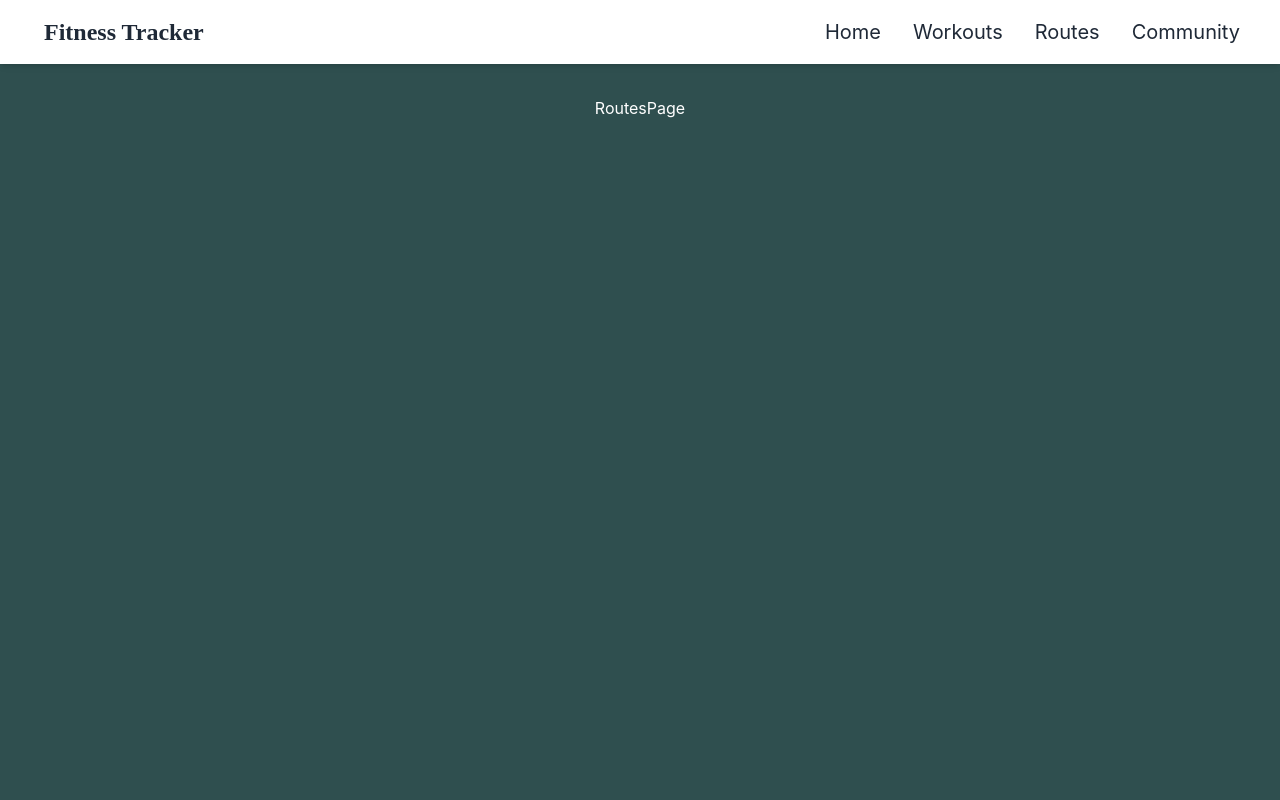
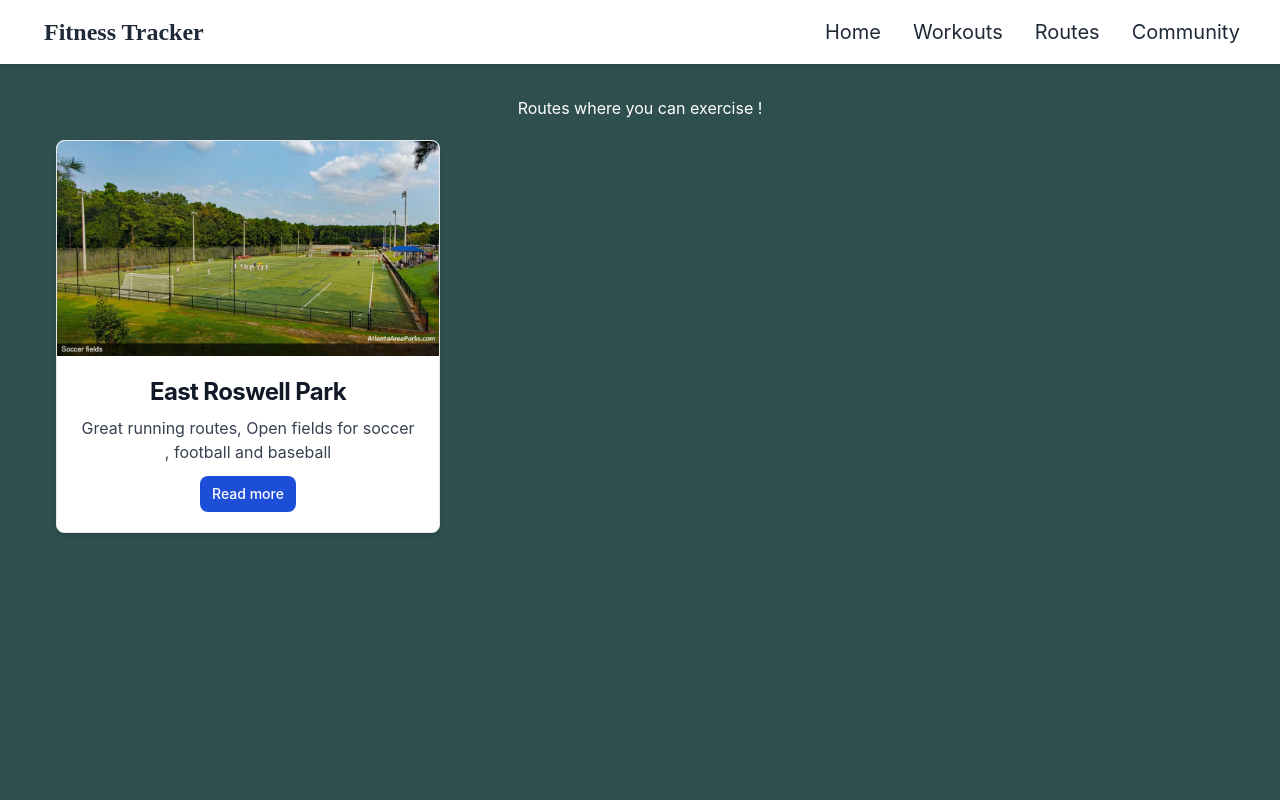
Before and after one commit to drodriguez28/fitness-tracker-ui, a React (Create React App) app: page /routes in a window 1280 px wide. Shown: the top 800 px of the page. Built offline with nearby package versions, Linux system fonts and the light colour scheme.

Commit message:
I added A east roswell picture, card and routes

```diff
--- a/src/pages/RoutesPage.js
+++ b/src/pages/RoutesPage.js
@@ -1,9 +1,29 @@
-import React from 'react'
+import React from "react";
 
 export default function RoutesPage() {
   return (
     <div class="pt-24">
-      <h1>RoutesPage</h1>
+      <h1>Routes where you can exercise !</h1>
+
+      <div class="max-w-sm bg-white rounded-lg border border-gray-200 shadow-md dark:bg-gray-800 dark:border-gray-700 mx-14 mt-5">
+        <img class="rounded-t-lg" src="/eastroswell.jpg" alt="" />
+
+        <div class="p-5">
+          <h5 class="mb-2 text-2xl font-bold tracking-tight text-gray-900 dark:text-white">
+            East Roswell Park
+          </h5>
+
+          <p class="mb-3 font-normal text-gray-700 dark:text-gray-400">
+            Great running routes, Open fields for soccer , football and baseball
+          </p>
+          <a
+            href="https://www.roswellgov.com/Home/Components/FacilityDirectory/FacilityDirectory/34/1944?selamenityid=34"
+            class="inline-flex items-center py-2 px-3 text-sm font-medium text-center text-white bg-blue-700 rounded-lg hover:bg-blue-800 focus:ring-4 focus:outline-none focus:ring-blue-300 dark:bg-blue-600 dark:hover:bg-blue-700 dark:focus:ring-blue-800"
+          >
+            Read more
+          </a>
+        </div>
+      </div>
     </div>
-  )
+  );
 }
```
Also changed, not shown: public/eastroswell.jpg (added).
